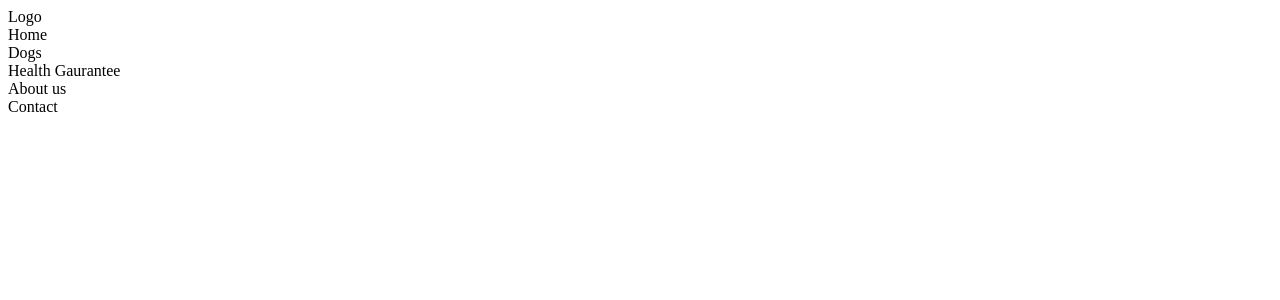
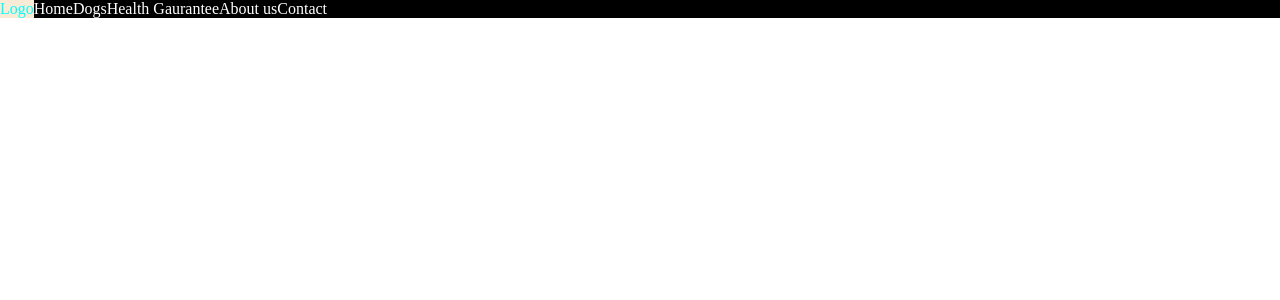
Before and after one commit to MoonBasedKas/SouthernROCAiredalesWebsite, a Flask app: page / in a window 1280 px wide. Shown: the top 300 px of the page. Run offline with Flask 3, Linux system fonts and the light colour scheme.

Commit message:
Added content css

```diff
--- /dev/null
+++ b/app/static/content.css
@@ -0,0 +1,4 @@
+body {
+    margin: 0;
+    border: 0;
+}
--- a/app/static/head.css
+++ b/app/static/head.css
@@ -1,11 +1,13 @@
 .bar {
     background-color: black;
+    display: flex;
 }
 
 .item {
-    border-color: white;
+    color: white;
 }
 
 .item:hover {
+    background-color: antiquewhite;
     color: aqua;
 }
--- a/app/templates/home.html
+++ b/app/templates/home.html
@@ -3,12 +3,12 @@
 <head>
 
     <link rel="stylesheet" href="static/head.css">
-
+    <link rel="stylesheet" href="static/content.css">
 </head>
 
 <body>
     <!-- Top of page -->
-    <div>
+    <div class="bar">
         <div class="item">
             <a>Logo</a>
             <!-- Logo -->
@@ -40,10 +40,16 @@
         </div>
     </div>
     <!-- End Top of page -->
+    <!-- Content -->
+    <div>
+
+    </div>
+    <!-- End Content -->
 
 
+    <!-- Footer -->
+    <div>
 
-
-    <!-- Bottom -->
-    <div></div>
+    </div>
+    <!-- Footer -->
 </body>
```
